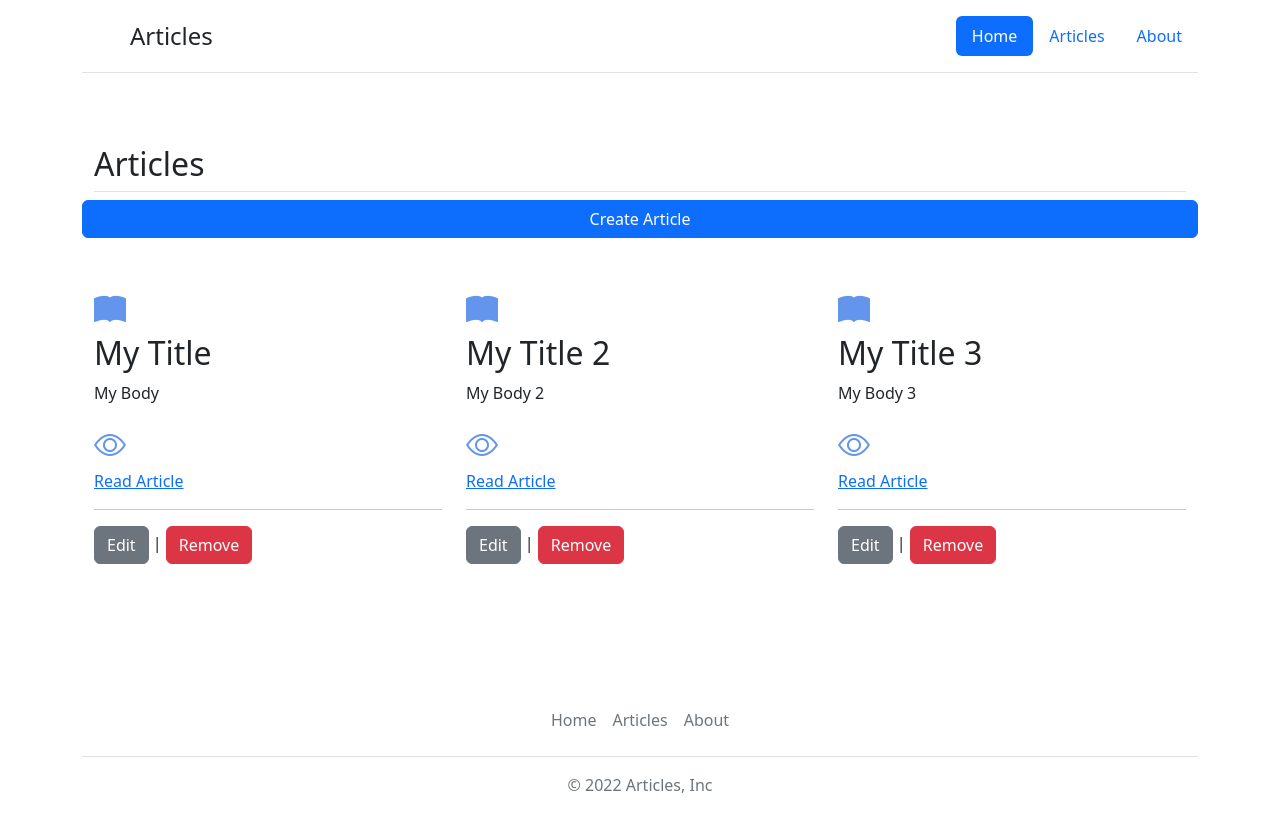
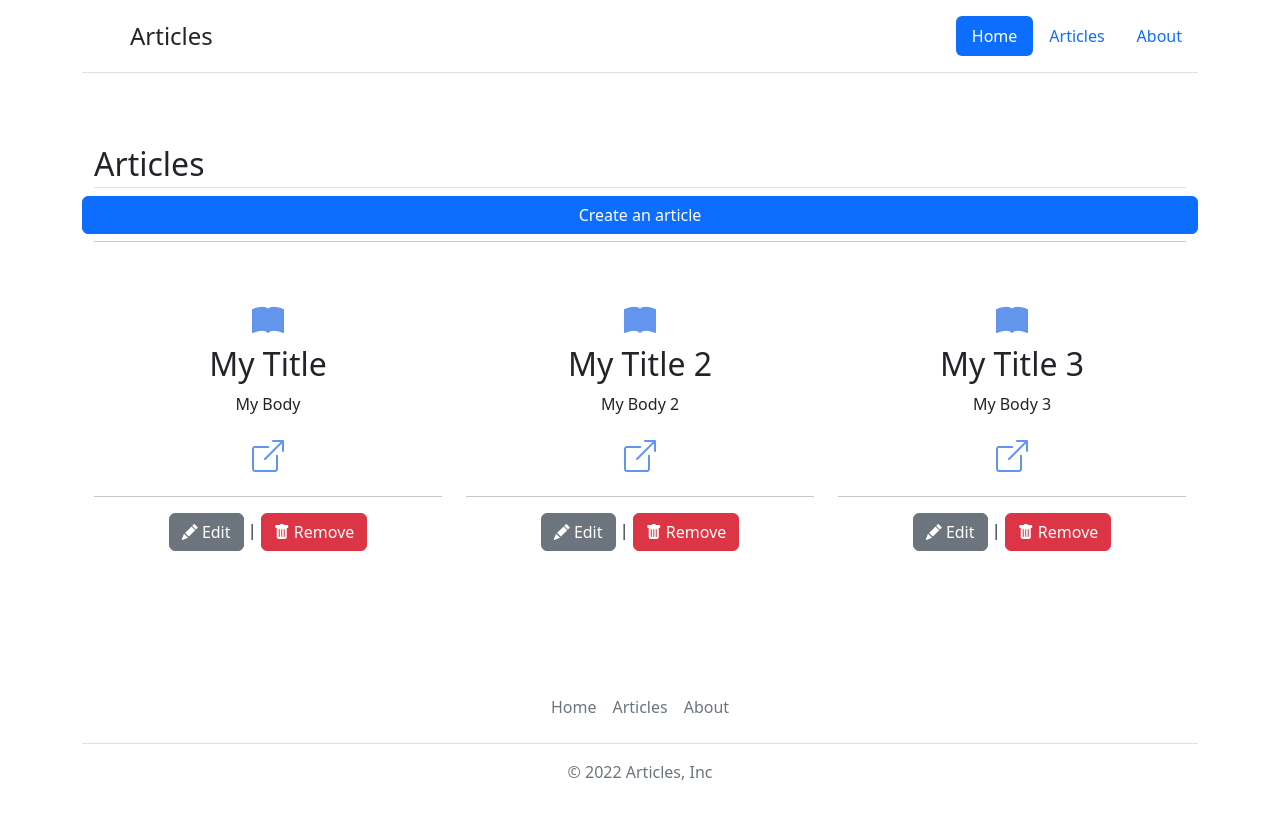
Before and after one commit to urieljuliatti/angular-articles-bootstrap, an Angular app: page /listArticles in a window 1280 px wide. Shown: the top 832 px of the page. Built offline with nearby package versions, Linux system fonts and the light colour scheme.

Commit message:
NgIf adicionando para array vazia

```diff
--- a/src/app/components/articles/article/article.component.html
+++ b/src/app/components/articles/article/article.component.html
@@ -1,14 +1,14 @@
-<div class="feature col">
+<div class="feature col" style="text-align: center;">
   <i class="bi bi-book-fill" style="font-size: 2rem; color: cornflowerblue;"></i>
   <h3 class="fs-2">{{article.title}}</h3>
   <p>{{article.body}}</p>
-  <i class="bi bi-eye" style="font-size: 2rem; color: cornflowerblue;"></i>
-  <a href="#" class="icon-link d-flex align-items-center">
-    Read Article
+
+  <a href="#">
+    <i class="bi bi-box-arrow-up-right" style="font-size: 2rem; color: cornflowerblue;"></i>
   </a>
   <hr />
   <div class="actions">
-    <button class="article-edit btn btn-secondary">Edit</button> |
-    <button class="article-delete btn btn-danger">Remove</button>
+    <button class="article-edit btn btn-secondary"><i class="bi bi-pencil-fill"></i> Edit</button> |
+    <button class="article-delete btn btn-danger"><i class="bi bi-trash-fill"></i> Remove</button>
   </div>
 </div>
--- a/src/app/components/articles/list-articles/list-articles.component.html
+++ b/src/app/components/articles/list-articles/list-articles.component.html
@@ -1,11 +1,24 @@
 <div class="container px-4 py-5" id="featured-3">
-  <h2 class="pb-2 border-bottom">Articles</h2>
+  <h2 class="pb-1 border-bottom">Articles</h2>
   <div class="row d-flex justify-content-center">
-    <button type="submit" routerLink="/createArticle" class="btn btn-primary">Create Article</button>
+    <button type="submit" routerLink="/createArticle" class="btn btn-primary">Create an article</button>
   </div>
-  <div class="row g-4 py-5 row-cols-1 row-cols-lg-3">
+  <hr style="padding:0; margin: 7px 0;"/>
+  <div class="row g-4 py-5 row-cols-1 row-cols-lg-3" *ngIf="articlesList.length > 0, else noArticles">
     <div *ngFor="let article of articlesList">
       <app-article [article]="article"></app-article>
     </div>
   </div>
 </div>
+
+<ng-template #noArticles>
+  <div class="container row py-5 d-flex justify-content-center">
+    <div class="card justify-content-center" style=" width: 18rem;">
+      <div class="card-body justify-content-center">
+        <h5 class="card-title">No Articles!</h5>
+        <p class="card-text">No articles were found.</p>
+        <button type="submit" routerLink="/createArticle" class="btn btn-primary">Create your first article</button>
+      </div>
+    </div>
+  </div>
+</ng-template>
```
